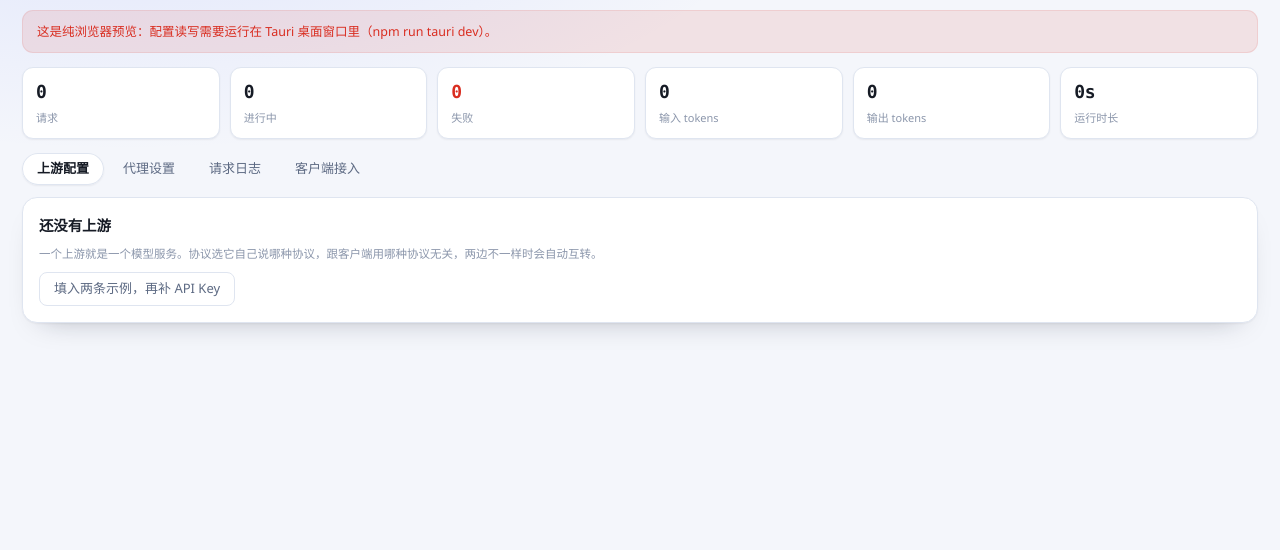
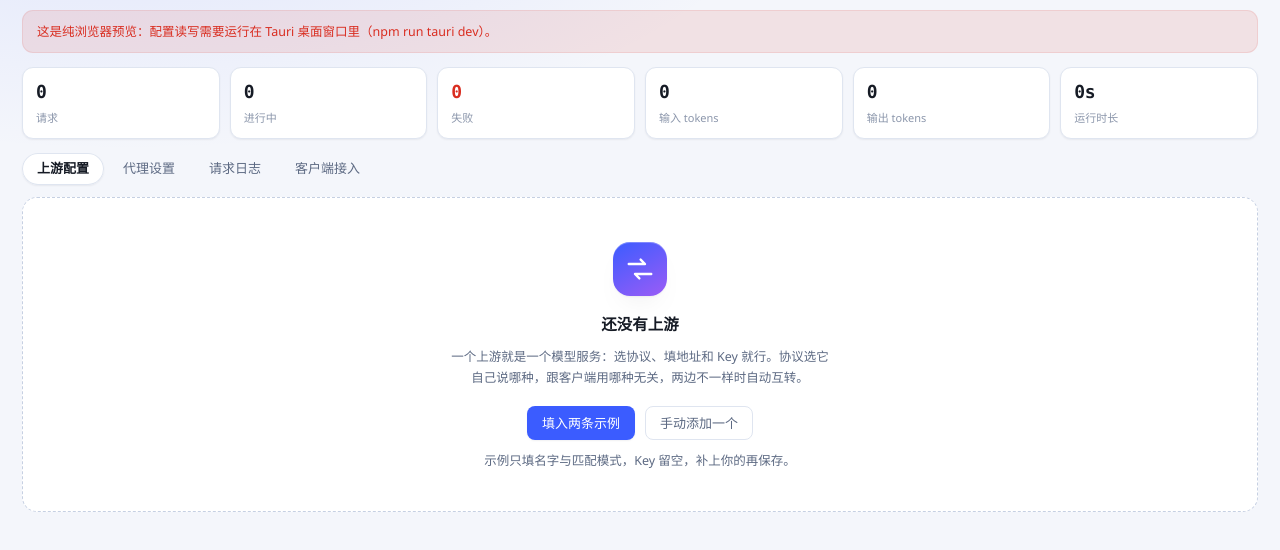
Before and after one commit to bluebirds37/llm_lite_proxy, a website built with Vite: page index.html in a window 1280 px wide. Shown: the part 78-628 px from the top of the page. Built offline with nearby package versions, Linux system fonts and the light colour scheme.

Commit message:
界面：空状态改成引导式（品牌图块 + 两条出路），按钮文案同步文档

```diff
--- a/src/main.ts
+++ b/src/main.ts
@@ -269,17 +269,45 @@ function renderProviders(): void {
 }
 
 function emptyProviders(): HTMLElement {
-  const card = el("div", "card");
+  const card = el("div", "empty");
+
+  const glyph = el("span", "empty-glyph");
+  glyph.setAttribute("aria-hidden", "true");
+  // Same mark as the header logo, so the empty state reads as "this app, not configured yet".
+  glyph.innerHTML =
+    '<svg viewBox="0 0 24 24" fill="none" stroke="currentColor" stroke-width="1.9" stroke-linecap="round" stroke-linejoin="round"><path d="M3 8h13l-3.5-3.5M21 16H8l3.5 3.5"/></svg>';
+
   const title = el("h3");
   title.textContent = "还没有上游";
-  const hint = el("p", "hint");
-  hint.textContent =
-    "一个上游就是一个模型服务。协议选它自己说哪种协议，跟客户端用哪种协议无关，两边不一样时会自动互转。";
-  const seed = el("button", "ghost");
+
+  const text = el("p");
+  text.textContent =
+    "一个上游就是一个模型服务：选协议、填地址和 Key 就行。协议选它自己说哪种，跟客户端用哪种无关，两边不一样时自动互转。";
+
+  const actions = el("div", "empty-actions");
+  const seed = el("button", "primary");
   seed.type = "button";
-  seed.textContent = "填入两条示例，再补 API Key";
+  seed.textContent = "填入两条示例";
   seed.addEventListener("click", seedExamples);
-  card.append(title, hint, seed);
+
+  const manual = el("button", "ghost");
+  manual.type = "button";
+  manual.textContent = "手动添加一个";
+  manual.addEventListener("click", () => {
+    draft.providers.push(newProvider(0));
+    selected = 0;
+    renderProviders();
+    document
+      .querySelector<HTMLInputElement>("#panel-providers .pcard.open input[data-name]")
+      ?.focus();
+  });
+
+  actions.append(seed, manual);
+
+  const note = el("p", "hint");
+  note.textContent = "示例只填名字与匹配模式，Key 留空，补上你的再保存。";
+
+  card.append(glyph, title, text, actions, note);
   return card;
 }
 
--- a/src/styles.css
+++ b/src/styles.css
@@ -679,15 +679,57 @@ pre {
   height: 100%;
 }
 
+/* First-run state: the brand mark, one sentence, and two ways forward. */
+.empty {
+  display: flex;
+  flex-direction: column;
+  align-items: center;
+  gap: 10px;
+  padding: 44px 24px 40px;
+  text-align: center;
+  background: var(--surface);
+  border: 1px dashed var(--border-strong);
+  border-radius: var(--r-lg);
+}
+
+.empty-glyph {
+  display: grid;
+  place-items: center;
+  width: 54px;
+  height: 54px;
+  border-radius: 17px;
+  background: linear-gradient(150deg, var(--accent), #9b5cf6);
+  color: #fff;
+  box-shadow: var(--shadow), inset 0 1px 0 rgba(255, 255, 255, 0.28);
+}
+
+.empty-glyph svg {
+  width: 30px;
+  height: 30px;
+}
+
+.empty h3 {
+  margin: 6px 0 0;
+  font-size: 15.5px;
+  font-weight: 650;
+}
+
+.empty > p {
+  margin: 0;
+  max-width: 54ch;
+  color: var(--muted);
+  font-size: 12.5px;
+  line-height: 1.7;
+}
+
+.empty-actions {
+  display: flex;
+  gap: 10px;
+  margin-top: 8px;
+}
+
 /* Upstream cards: a responsive grid of summaries. The card being configured
    spans the whole row so its form has room, the rest stay as one-line cards. */
-#panel-providers > .card {
-  display: flex;
-  flex-direction: column;
-  align-items: flex-start;
-  gap: 9px;
-}
-
 .cards {
   display: grid;
   grid-template-columns: repeat(auto-fill, minmax(330px, 1fr));
```
Also changed, not shown: README.en.md (+7 -7 lines), README.md.
